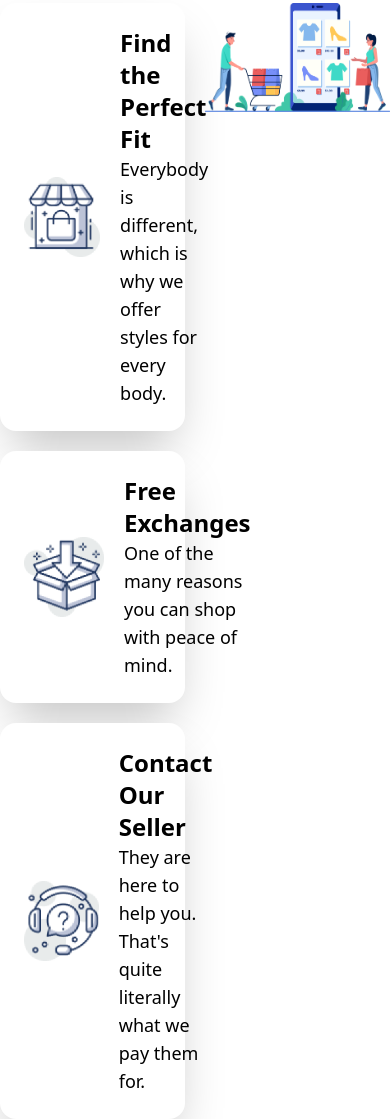
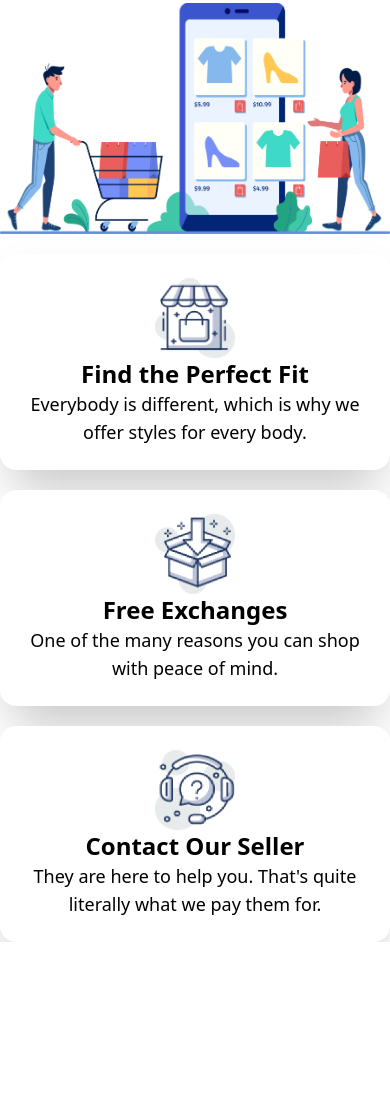
Before and after one commit to mehu-hub/project-8, a plain HTML site: page index.html in a window 390 px wide. Shown: the part 5430-6549 px from the top of the page. After the commit the page ends 6372 px from the top, so only its background shows below. Drawn offline with nearby package versions, Linux system fonts and the light colour scheme.

Commit message:
responsive features section

```diff
--- a/index.html
+++ b/index.html
@@ -45,7 +45,8 @@
                     </div>
                     <div class="mt-6">
                         <h3 class="text-3xl py-2 font-sans text-[#363958] font-bold">Yellow Coat Jacket</h3>
-                        <p class="font-sans py-2 text-lg font-semibold text-[#3E3E3E]">Lorem Ipsum is simply dummy text of the <br> printing and typesetting industry.</p>
+                        <p class="font-sans py-2 text-lg font-semibold text-[#3E3E3E]">Lorem Ipsum is simply dummy text
+                            of the <br> printing and typesetting industry.</p>
                         <div class="flex pt-4 justify-between items-center">
                             <h2 class="text-5xl text-[#FABE4C]">$234</h2>
                             <button
@@ -61,7 +62,8 @@
                     </div>
                     <div class="mt-6">
                         <h3 class="text-3xl py-2 font-sans text-[#363958] font-bold">Ladies Jacket</h3>
-                        <p class="font-sans py-2 text-lg font-semibold text-[#3E3E3E]">Lorem Ipsum is simply dummy text of the <br> printing and typesetting industry.</p>
+                        <p class="font-sans py-2 text-lg font-semibold text-[#3E3E3E]">Lorem Ipsum is simply dummy text
+                            of the <br> printing and typesetting industry.</p>
                         <div class="flex pt-4 justify-between items-center">
                             <h2 class="text-5xl text-[#FABE4C]">$104</h2>
                             <button
@@ -77,7 +79,8 @@
                     </div>
                     <div class="mt-6">
                         <h3 class="text-3xl py-2 font-sans text-[#363958] font-bold">Woman Leather Jacket</h3>
-                        <p class="font-sans py-2 text-lg font-semibold text-[#3E3E3E]">Lorem Ipsum is simply dummy text of the <br> printing and typesetting industry.</p>
+                        <p class="font-sans py-2 text-lg font-semibold text-[#3E3E3E]">Lorem Ipsum is simply dummy text
+                            of the <br> printing and typesetting industry.</p>
                         <div class="flex pt-4 justify-between items-center">
                             <h2 class="text-5xl text-[#FABE4C]">$184</h2>
                             <button
@@ -99,7 +102,8 @@
                     </div>
                     <div class="mt-6">
                         <h3 class="text-3xl py-2 font-sans text-[#363958] font-bold">Snowboard Jacket Mens</h3>
-                        <p class="font-sans py-2 text-lg font-semibold text-[#3E3E3E]">Lorem Ipsum is simply dummy text of the <br> printing and typesetting industry.</p>
+                        <p class="font-sans py-2 text-lg font-semibold text-[#3E3E3E]">Lorem Ipsum is simply dummy text
+                            of the <br> printing and typesetting industry.</p>
                         <div class="flex pt-4 justify-between items-center">
                             <h2 class="text-5xl text-[#FABE4C]">$1300</h2>
                             <button
@@ -115,7 +119,8 @@
                     </div>
                     <div class="mt-6">
                         <h3 class="text-3xl py-2 font-sans text-[#363958] font-bold">Man Leather Jackets</h3>
-                        <p class="font-sans py-2 text-lg font-semibold text-[#3E3E3E]">Lorem Ipsum is simply dummy text of the <br> printing and typesetting industry.</p>
+                        <p class="font-sans py-2 text-lg font-semibold text-[#3E3E3E]">Lorem Ipsum is simply dummy text
+                            of the <br> printing and typesetting industry.</p>
                         <div class="flex pt-4 justify-between items-center">
                             <h2 class="text-5xl text-[#FABE4C]">$155</h2>
                             <button
@@ -131,7 +136,8 @@
                     </div>
                     <div class="mt-6">
                         <h3 class="text-3xl py-2 font-sans text-[#363958] font-bold">Man Casual Jackets</h3>
-                        <p class="font-sans py-2 text-lg font-semibold text-[#3E3E3E]">Lorem Ipsum is simply dummy text of the <br> printing and typesetting industry.</p>
+                        <p class="font-sans py-2 text-lg font-semibold text-[#3E3E3E]">Lorem Ipsum is simply dummy text
+                            of the <br> printing and typesetting industry.</p>
                         <div class="flex pt-4 justify-between items-center">
                             <h2 class="text-5xl text-[#FABE4C]">$354</h2>
                             <button
@@ -143,35 +149,44 @@
             </div>
         </section>
         <!-- Our Feauters Section  -->
-        <section class="mt-36 grid grid-cols-2 gap-5">
-            <div class="bg-white shadow-2xl p-6 rounded-2xl flex items-center gap-5">
-                <img class="h-20 w-20" src="icons/house.png" alt="">
-                <div>
+        <section class="mt-36 grid grid-cols-1 md:grid-cols-2 gap-5">
+            <div
+                class="bg-white order-2 md:order-1 shadow-2xl p-6 rounded-2xl md:flex items-center md:justify-start gap-5">
+                <div class="flex justify-center">
+                    <img class="h-20 w-20" src="icons/house.png" alt="">
+                </div>
+                <div class="md:text-start text-center">
                     <h2 class="font-sans text-2xl font-bold">Find the Perfect Fit</h2>
-                    <p class="font-sans text-lg">Everybody is different, which is why we <br> offer styles for every body.</p>
+                    <p class="font-sans text-lg">Everybody is different, which is why we <br> offer styles for every
+                        body.</p>
                 </div>
             </div>
-            <div class="row-span-3">
+            <div class="row-span-3 order-1 md:order-2">
                 <img src="images/shopping.png" alt="">
             </div>
-            <div class="bg-white shadow-2xl p-6 rounded-2xl flex items-center gap-5">
-                <img class="h-20 w-20" src="icons/box.png" alt="">
-                <div>
+            <div class="bg-white order-3 shadow-2xl p-6 rounded-2xl md:flex items-center gap-5">
+                <div class="flex justify-center">
+                    <img class="h-20 w-20" src="icons/box.png" alt="">
+                </div>
+                <div class="md:text-start text-center">
                     <h2 class="font-sans text-2xl font-bold">Free Exchanges</h2>
                     <p class="font-sans text-lg">One of the many reasons you can shop <br> with peace of mind.</p>
                 </div>
             </div>
-            <div class="bg-white shadow-2xl p-6 rounded-2xl flex items-center gap-5">
-                <img class="h-20 w-20" src="icons/question.png" alt="">
-                <div>
+            <div class="bg-white order-4 shadow-2xl p-6 rounded-2xl md:flex items-center gap-5">
+                <div class="flex justify-center">
+                    <img class="h-20 w-20" src="icons/question.png" alt="">
+                </div>
+                <div class="md:text-start text-center">
                     <h2 class="font-sans text-2xl font-bold">Contact Our Seller</h2>
-                    <p class="font-sans text-lg">They are here to help you. That's quite <br> literally what we pay them for.</p>
+                    <p class="font-sans text-lg">They are here to help you. That's quite <br> literally what we pay them
+                        for.</p>
                 </div>
             </div>
         </section>
     </main>
     <footer>
-
+        <h2></h2>
     </footer>
 </body>
 
```
